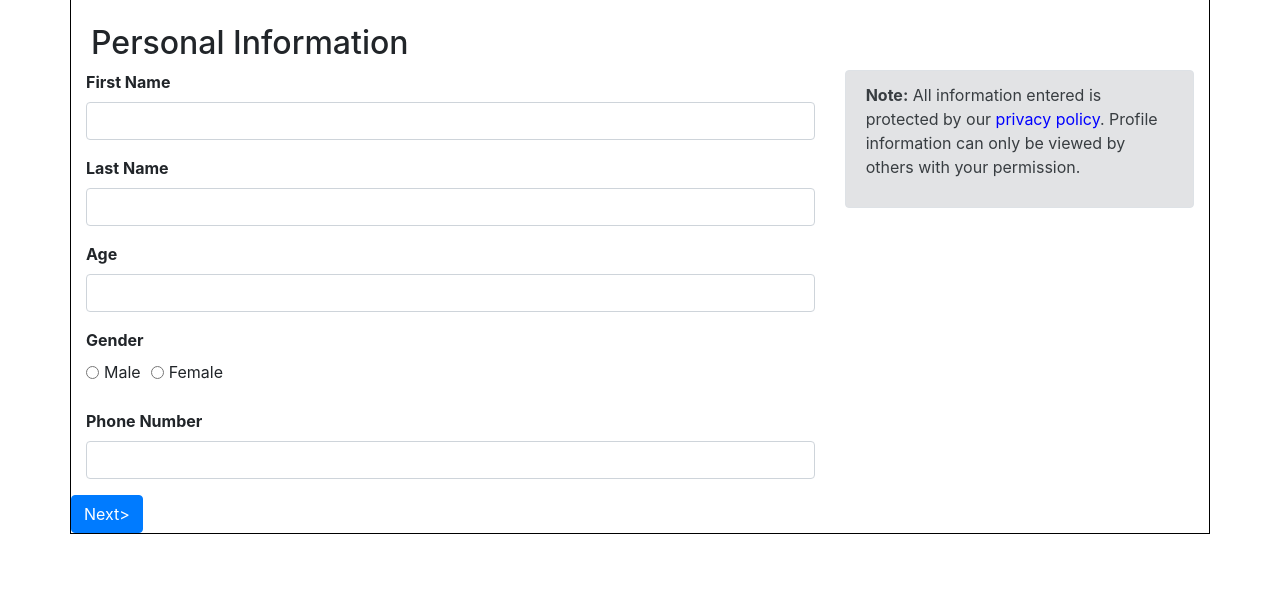
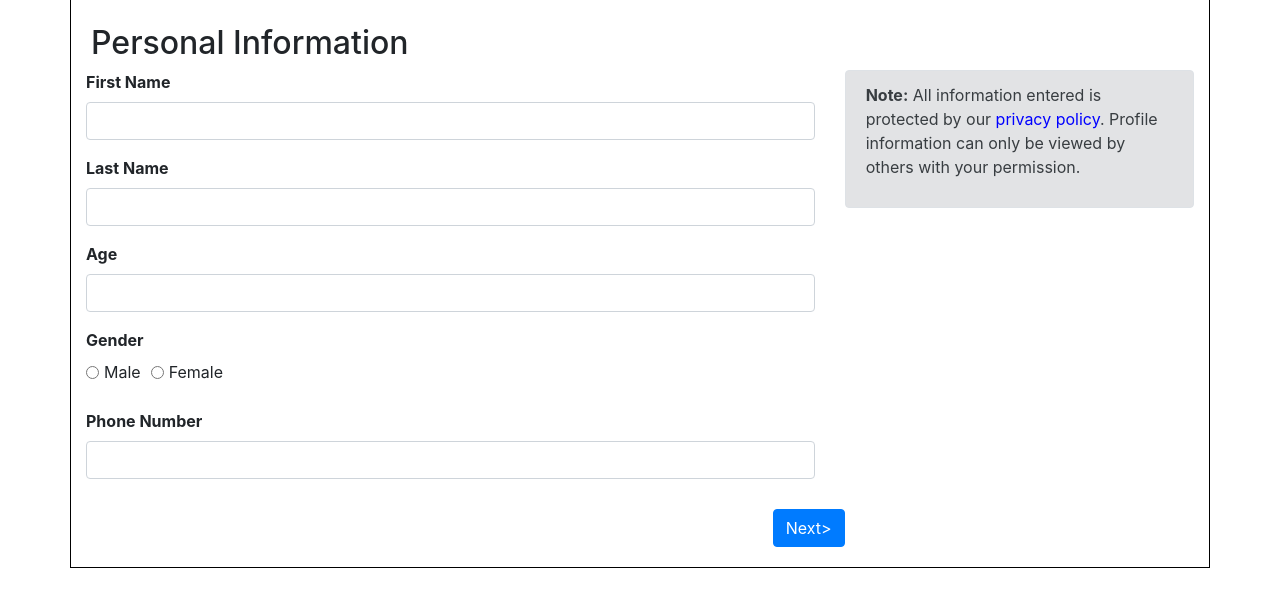
Before and after one commit to alvinnava13/dating, a PHP site: page /views/info.html in a window 1280 px wide. Shown: the part 104-711 px from the top of the page. Run offline with PHP 8.4, Linux system fonts and the light colour scheme.

Commit message:
Fix button position on info page

```diff
--- a/styles/info.css
+++ b/styles/info.css
@@ -1,8 +1,10 @@
 .button {
-    /*
+
     position: absolute;
     right: 0;
     bottom: 0;
+    padding-bottom: 20px;
+    /*
     background-color: rgb(31,112,206);
     border: 2px solid;
     padding: 20px;
--- a/views/info.html
+++ b/views/info.html
@@ -63,7 +63,7 @@
                     <br>
                     <label for="formGroupExampleInput4"><strong>Phone Number</strong></label>
                     <input type="text" class="form-control" id="formGroupExampleInput4" name="number">
-                </div>
+                </div><br><br><br>
 
                 <div class="row button">
                     <input type="submit" value="Next>" class="btn btn-primary float-right bottomMargin">
```
Also changed, not shown: styles/home.css (line endings or trailing spaces).
